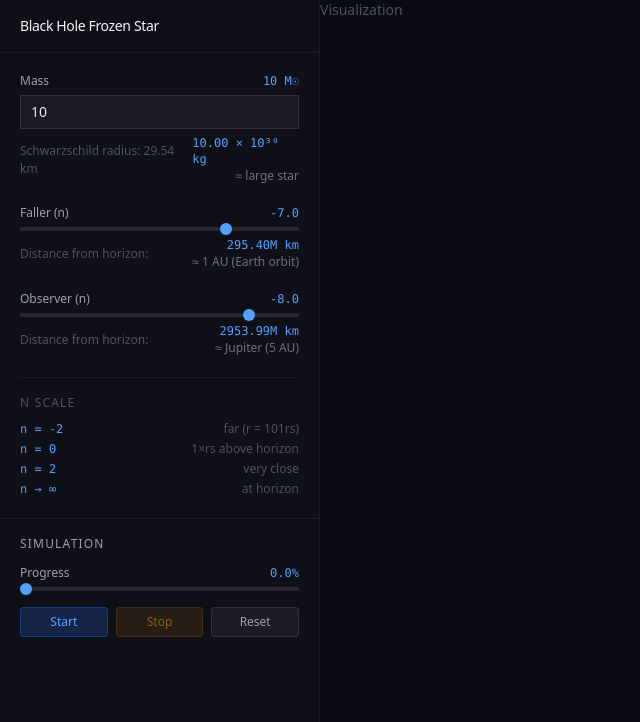
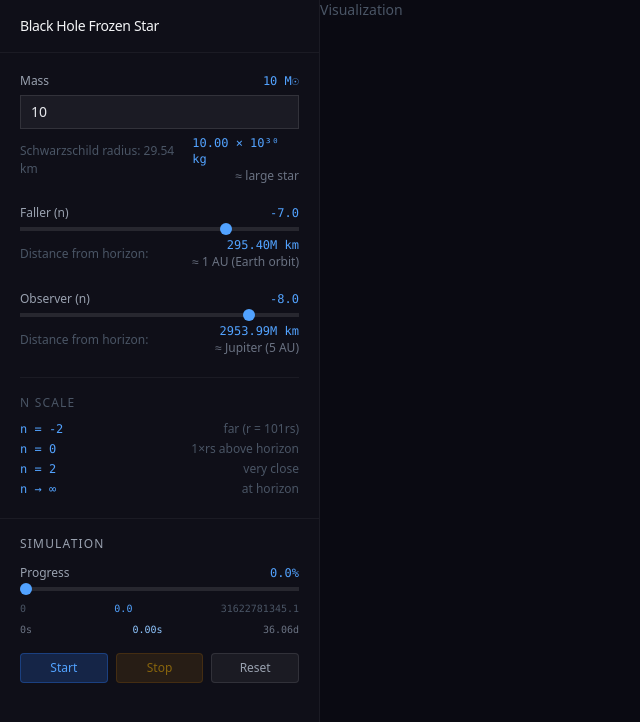
Before and after one commit to mvelinsky/frozen-stars, a Vue app: page / in a window 1280 px wide. Shown: the top 722 px of the page, without its empty margins (0-640 px from the left). Built offline with nearby package versions, Linux system fonts and the light colour scheme.

Commit message:
simulation controls

```diff
--- a/src/components/Aside.vue
+++ b/src/components/Aside.vue
@@ -1,6 +1,7 @@
 <script setup lang="ts">
-import { ref, watch } from 'vue'
+import { ref, watch, computed } from 'vue'
 import { BlackHoleEngine } from '../engine/BlackHoleEngine'
+import { createUnits } from '../engine/units'
 import Controls from './Controls.vue'
 import SimulationControls from './SimulationControls.vue'
 
@@ -22,12 +23,23 @@ const engine = ref<BlackHoleEngine>(new BlackHoleEngine({
   nObserver: props.nObserver,
 }))
 
+// Current simulation time (tau)
+const currentTau = ref<number>(0)
+
+// Get tauMax from engine
+const tauMax = computed(() => engine.value.tauMax)
+
+// Get units for time conversion
+const units = computed(() => createUnits(props.mass))
+
 // Recreate engine when config changes
 watch([() => props.nFaller, () => props.nObserver], () => {
   engine.value = new BlackHoleEngine({
     nFaller: props.nFaller,
     nObserver: props.nObserver,
   })
+  // Reset currentTau when engine is recreated
+  currentTau.value = 0
 })
 
 function updateMass(value: number) {
@@ -40,6 +52,22 @@ function updateFaller(value: number) {
 
 function updateObserver(value: number) {
   emit('update:nObserver', value)
+}
+
+function updateCurrentTau(value: number) {
+  currentTau.value = value
+}
+
+function startSimulation() {
+  // TODO: start animation
+}
+
+function stopSimulation() {
+  // TODO: stop animation
+}
+
+function resetSimulation() {
+  currentTau.value = 0
 }
 </script>
 
@@ -65,7 +93,15 @@ function updateObserver(value: number) {
       <div class="px-5 pb-5 border-t border-white/5">
         <div class="pt-4">
           <h2 class="text-[12px] font-medium text-gray-400 mb-3 uppercase tracking-widest">Simulation</h2>
-          <SimulationControls />
+          <SimulationControls
+            :tau-max="tauMax"
+            :current-tau="currentTau"
+            :tau-to-seconds="units.tauToSeconds"
+            @update:current-tau="updateCurrentTau"
+            @start="startSimulation"
+            @stop="stopSimulation"
+            @reset="resetSimulation"
+          />
         </div>
       </div>
     </div>
--- a/src/components/SimulationControls.vue
+++ b/src/components/SimulationControls.vue
@@ -1,20 +1,56 @@
 <script setup lang="ts">
-import { ref } from 'vue'
+import { ref, computed } from 'vue'
 
-const progress = ref<number>(0)
+const props = defineProps<{
+  tauMax: number
+  currentTau: number
+  tauToSeconds: (tau: number) => number
+}>()
+
+const emit = defineEmits<{
+  'update:currentTau': [value: number]
+  'start': []
+  'stop': []
+  'reset': []
+}>()
+
 const isRunning = ref<boolean>(false)
+
+const progress = computed(() => {
+  if (props.tauMax === 0) return 0
+  return (props.currentTau / props.tauMax) * 100
+})
+
+function formatTime(seconds: number): string {
+  if (seconds < 60) return `${seconds.toFixed(2)}s`
+  if (seconds < 3600) return `${(seconds / 60).toFixed(2)}m`
+  if (seconds < 86400) return `${(seconds / 3600).toFixed(2)}h`
+  if (seconds < 31536000) return `${(seconds / 86400).toFixed(2)}d`
+  return `${(seconds / 31536000).toFixed(2)}y`
+}
+
+const currentTimeFormatted = computed(() => formatTime(props.tauToSeconds(props.currentTau)))
+const maxTimeFormatted = computed(() => formatTime(props.tauToSeconds(props.tauMax)))
 
 function start() {
   isRunning.value = true
+  emit('start')
 }
 
 function stop() {
   isRunning.value = false
+  emit('stop')
 }
 
 function reset() {
   isRunning.value = false
-  progress.value = 0
+  emit('update:currentTau', 0)
+  emit('reset')
+}
+
+function onSliderInput(event: Event) {
+  const value = Number((event.target as HTMLInputElement).value)
+  emit('update:currentTau', (value / 100) * props.tauMax)
 }
 </script>
 
@@ -27,13 +63,26 @@ function reset() {
         <span class="font-mono text-blue-400">{{ progress.toFixed(1) }}%</span>
       </label>
       <input
-        v-model.number="progress"
+        :value="progress"
+        @input="onSliderInput"
         type="range"
         min="0"
         max="100"
         step="0.1"
         class="w-full h-1 bg-white/10 appearance-none cursor-pointer [&::-webkit-slider-thumb]:appearance-none [&::-webkit-slider-thumb]:w-3 [&::-webkit-slider-thumb]:h-3 [&::-webkit-slider-thumb]:bg-blue-400 [&::-webkit-slider-thumb]:rounded-full [&::-moz-range-thumb]:w-3 [&::-moz-range-thumb]:h-3 [&::-moz-range-thumb]:bg-blue-400 [&::-moz-range-thumb]:rounded-full [&::-moz-range-thumb]:border-0"
       />
+      <!-- Tau values below slider -->
+      <div class="flex justify-between text-[10px] font-mono text-gray-600 pt-1">
+        <span>0</span>
+        <span class="text-blue-400">{{ currentTau.toFixed(1) }}</span>
+        <span>{{ tauMax.toFixed(1) }}</span>
+      </div>
+      <!-- Time values (seconds/minutes/hours/days) -->
+      <div class="flex justify-between text-[10px] font-mono text-gray-500">
+        <span>0s</span>
+        <span class="text-blue-300">{{ currentTimeFormatted }}</span>
+        <span>{{ maxTimeFormatted }}</span>
+      </div>
     </div>
 
     <!-- Control Buttons -->
--- a/test.ts
+++ b/test.ts
@@ -2,11 +2,11 @@ import { BlackHoleEngine } from "./src/engine/BlackHoleEngine";
 import { createUnits } from "./src/engine/units";
 import { nToRadius } from "./src/engine/physics";
 
-let units = createUnits(4_000_000)
+let units = createUnits(10)
 
 let engine = new BlackHoleEngine({
-  nFaller: 0,      // starts 1×rs above horizon (r = 2rs)
-  nObserver: -1,   // observer 10×rs above horizon (r = 11rs)
+  nFaller: -7,      // starts 1×rs above horizon (r = 2rs)
+  nObserver: -8,   // observer 10×rs above horizon (r = 11rs)
 });
 
 let rObserver = nToRadius(engine.cfg.nObserver);  // 11
```
